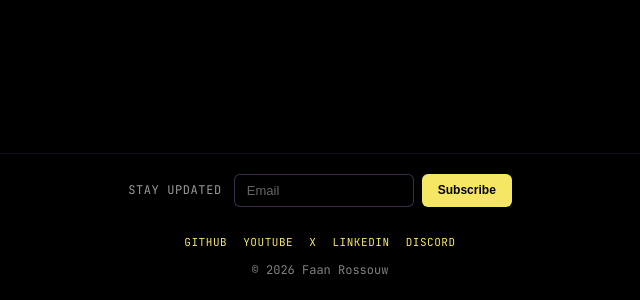
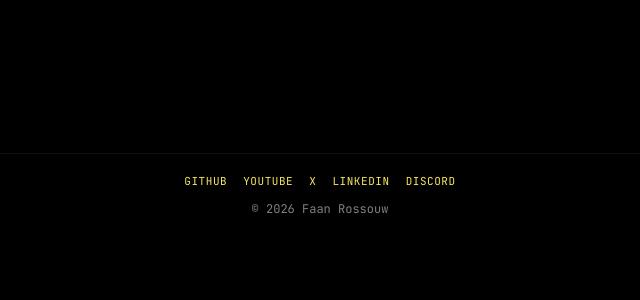
Before and after one commit to faanross/faanross.github.io, a SvelteKit app: page / in a window 1280 px wide. Shown: the part 2101-2401 px from the top of the page, without its empty margins (320-960 px from the left). After the commit the page ends 2340 px from the top, so only its background shows below. Built offline with nearby package versions, Linux system fonts and the light colour scheme.

Commit message:
Remove legacy newsletter signup

```diff
--- a/src/routes/+layout.svelte
+++ b/src/routes/+layout.svelte
@@ -23,31 +23,6 @@
 		// This is just to make hiddenRoutes reactive with page
 	});
 	const showFooter = $derived(!hiddenRoutes.some(route => $page.url.pathname.startsWith(route)));
-
-	let footerFormSubmitted = $state(false);
-	let footerFormLoading = $state(false);
-
-	async function handleFooterSubmit(event: Event) {
-		event.preventDefault();
-		const form = event.target as HTMLFormElement;
-		const formData = new FormData(form);
-
-		footerFormLoading = true;
-
-		try {
-			await fetch(form.action, {
-				method: 'POST',
-				body: formData,
-				mode: 'no-cors'
-			});
-			footerFormSubmitted = true;
-		} catch (error) {
-			console.error('Form submission error:', error);
-			footerFormSubmitted = true;
-		} finally {
-			footerFormLoading = false;
-		}
-	}
 </script>
 
 <svelte:head>
@@ -68,32 +43,6 @@
 {#if showFooter}
 <footer>
 	<div class="container">
-		<div class="footer-newsletter">
-			{#if !footerFormSubmitted}
-				<span class="footer-newsletter-label">Stay updated</span>
-				<form
-					class="footer-newsletter-form"
-					action="https://assets.mailerlite.com/jsonp/1462037/forms/152012474066929011/subscribe"
-					method="post"
-					onsubmit={handleFooterSubmit}
-				>
-					<input
-						type="email"
-						name="fields[email]"
-						placeholder="Email"
-						required
-						autocomplete="email"
-					/>
-					<input type="hidden" name="ml-submit" value="1" />
-					<input type="hidden" name="anticsrf" value="true" />
-					<button type="submit" disabled={footerFormLoading}>
-						{footerFormLoading ? '...' : 'Subscribe'}
-					</button>
-				</form>
-			{:else}
-				<span class="footer-newsletter-success">You're in!</span>
-			{/if}
-		</div>
 		<div class="footer-links">
 			<a href="https://github.com/faanross" target="_blank" rel="noopener noreferrer" class="footer-link">GitHub</a>
 			<a href="https://www.youtube.com/@FaanRoss" target="_blank" rel="noopener noreferrer" class="footer-link">YouTube</a>
@@ -153,94 +102,9 @@
 		color: var(--aion-yellow-light);
 	}
 
-	.footer-newsletter {
-		display: flex;
-		align-items: center;
-		gap: 12px;
-		margin-bottom: 16px;
-	}
-
-	.footer-newsletter-label {
-		font-size: 12px;
-		color: rgba(255, 255, 255, 0.6);
-		text-transform: uppercase;
-		letter-spacing: 0.05em;
-	}
-
-	.footer-newsletter-form {
-		display: flex;
-		gap: 8px;
-	}
-
-	.footer-newsletter-form input[type="email"] {
-		padding: 8px 12px;
-		font-size: 13px;
-		border: 1px solid rgba(189, 147, 249, 0.3);
-		border-radius: 6px;
-		background: rgba(0, 0, 0, 0.3);
-		color: var(--white);
-		width: 180px;
-		transition: border-color 0.2s;
-	}
-
-	.footer-newsletter-form input[type="email"]::placeholder {
-		color: rgba(255, 255, 255, 0.4);
-	}
-
-	.footer-newsletter-form input[type="email"]:focus {
-		outline: none;
-		border-color: var(--aion-purple);
-	}
-
-	.footer-newsletter-form button {
-		padding: 8px 16px;
-		font-size: 12px;
-		font-weight: 600;
-		color: var(--black);
-		background: var(--aion-yellow);
-		border: none;
-		border-radius: 6px;
-		cursor: pointer;
-		transition: background 0.2s;
-	}
-
-	.footer-newsletter-form button:hover:not(:disabled) {
-		background: var(--aion-yellow-light);
-	}
-
-	.footer-newsletter-form button:disabled {
-		opacity: 0.7;
-		cursor: not-allowed;
-	}
-
-	.footer-newsletter-success {
-		font-size: 13px;
-		color: var(--aion-purple-light);
-		font-weight: 500;
-	}
-
 	@media (max-width: 768px) {
 		.footer-links {
 			gap: 12px;
 		}
-
-		.footer-newsletter {
-			flex-direction: column;
-			gap: 8px;
-		}
-
-		.footer-newsletter-form {
-			flex-direction: column;
-			width: 100%;
-			max-width: 250px;
-		}
-
-		.footer-newsletter-form input[type="email"] {
-			width: 100%;
-		}
-
-		.footer-newsletter-form button {
-			width: 100%;
-		}
 	}
 </style>
```
